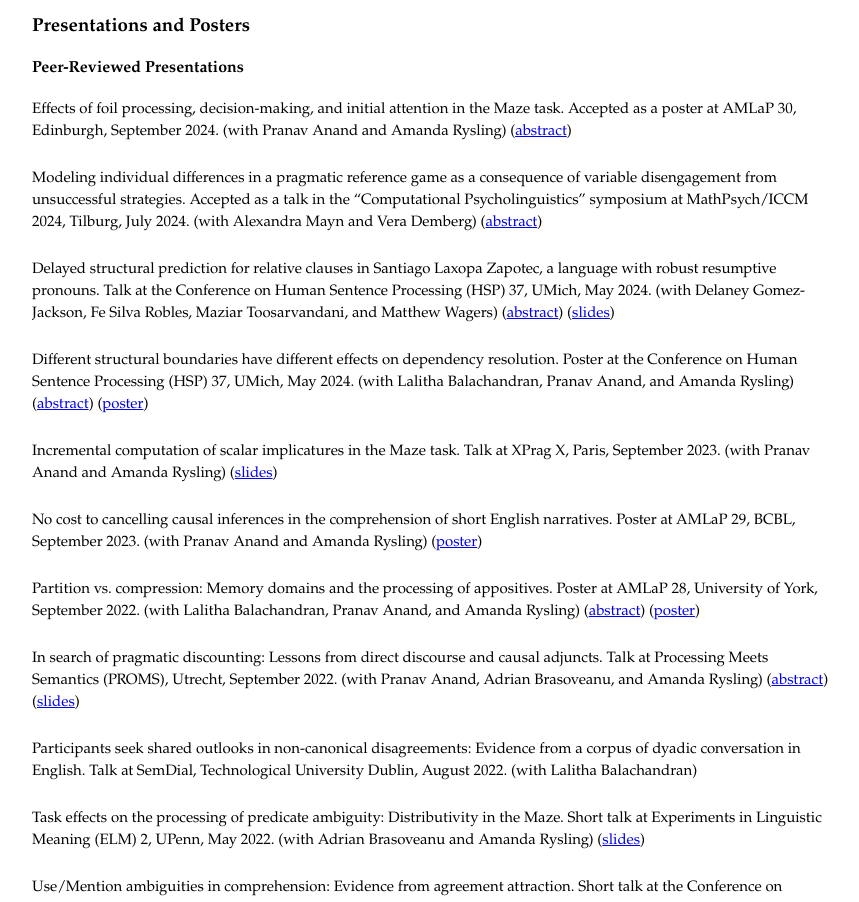
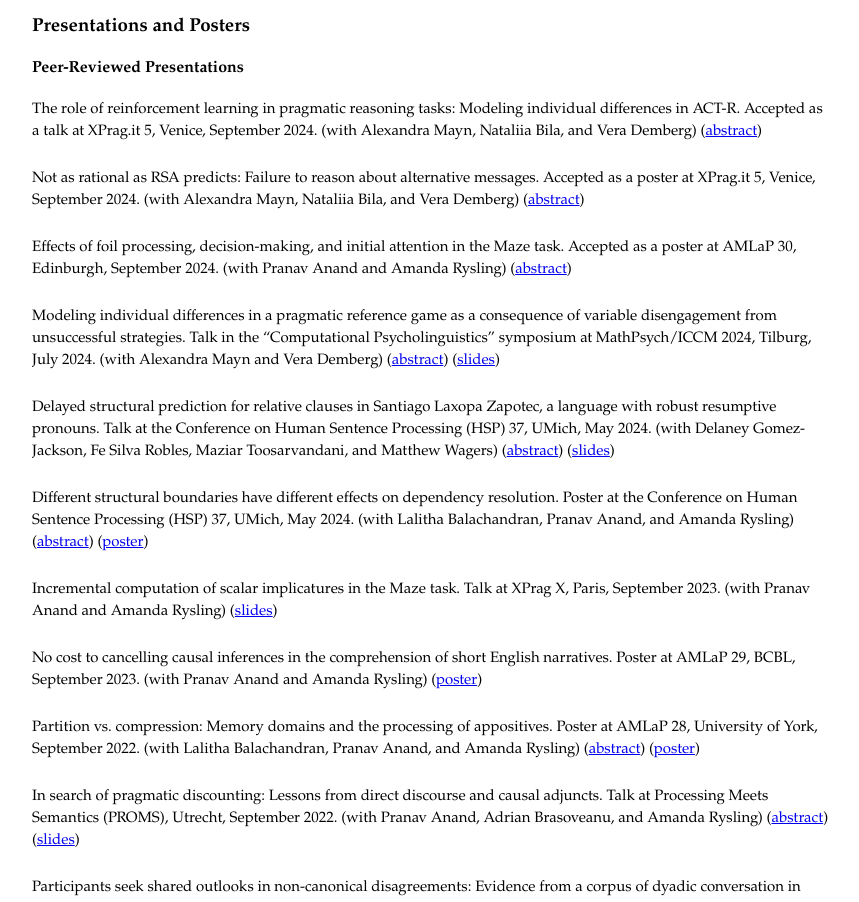
Before and after one commit to j-duff/j-duff.github.io, a plain HTML site: page pubs.html in a window 1280 px wide. Shown: the part 902-1804 px from the top of the page, without its empty margins (208-1067 px from the left). Drawn offline with Linux system fonts and the light colour scheme.

Commit message:
Adding MathPsych slides and XPrag acceptances

```diff
--- a/pubs.html
+++ b/pubs.html
@@ -84,11 +84,19 @@
 <h4>Peer-Reviewed Presentations</h4>
 
 <p>
+  The role of reinforcement learning in pragmatic reasoning tasks: Modeling individual differences in ACT-R. Accepted as a talk at XPrag.it 5, Venice, September 2024. (with Alexandra Mayn, Nataliia Bila, and Vera Demberg) (<a href="PDF/DuffMaynDemberg_2024_XPrag_Abstract.pdf" target="_blank">abstract</a>)
+</p>
+
+<p>
+  Not as rational as RSA predicts: Failure to reason about alternative messages. Accepted as a poster at XPrag.it 5, Venice, September 2024. (with Alexandra Mayn, Nataliia Bila, and Vera Demberg) (<a href="PDF/MaynDuffBilaDemberg_2024_XPrag_Abstract.pdf" target="_blank">abstract</a>)
+</p>
+
+<p>
   Effects of foil processing, decision-making, and initial attention in the Maze task. Accepted as a poster at AMLaP 30, Edinburgh, September 2024. (with Pranav Anand and Amanda Rysling) (<a href="PDF/Duff_2024_AMLaP_Abstract.pdf" target="_blank">abstract</a>)
 </p>
 
 <p>
-  Modeling individual differences in a pragmatic reference game as a consequence of variable disengagement from unsuccessful strategies. Accepted as a talk in the “Computational Psycholinguistics” symposium at MathPsych/ICCM 2024, Tilburg, July 2024. (with Alexandra Mayn and Vera Demberg) (<a href="PDF/DuffMaynDemberg_2024_ICCM_Abstract.pdf" target="_blank">abstract</a>)
+  Modeling individual differences in a pragmatic reference game as a consequence of variable disengagement from unsuccessful strategies. Talk in the “Computational Psycholinguistics” symposium at MathPsych/ICCM 2024, Tilburg, July 2024. (with Alexandra Mayn and Vera Demberg) (<a href="PDF/DuffMaynDemberg_2024_MathPsych_Abstract.pdf" target="_blank">abstract</a>) (<a href="PDF/DuffMaynDemberg_2024_MathPsych_Slides.pdf" target="_blank">slides</a>)
 </p>
 
 <p>
```
Also changed, not shown: index.html (+1 -1 lines), 6 other files.
